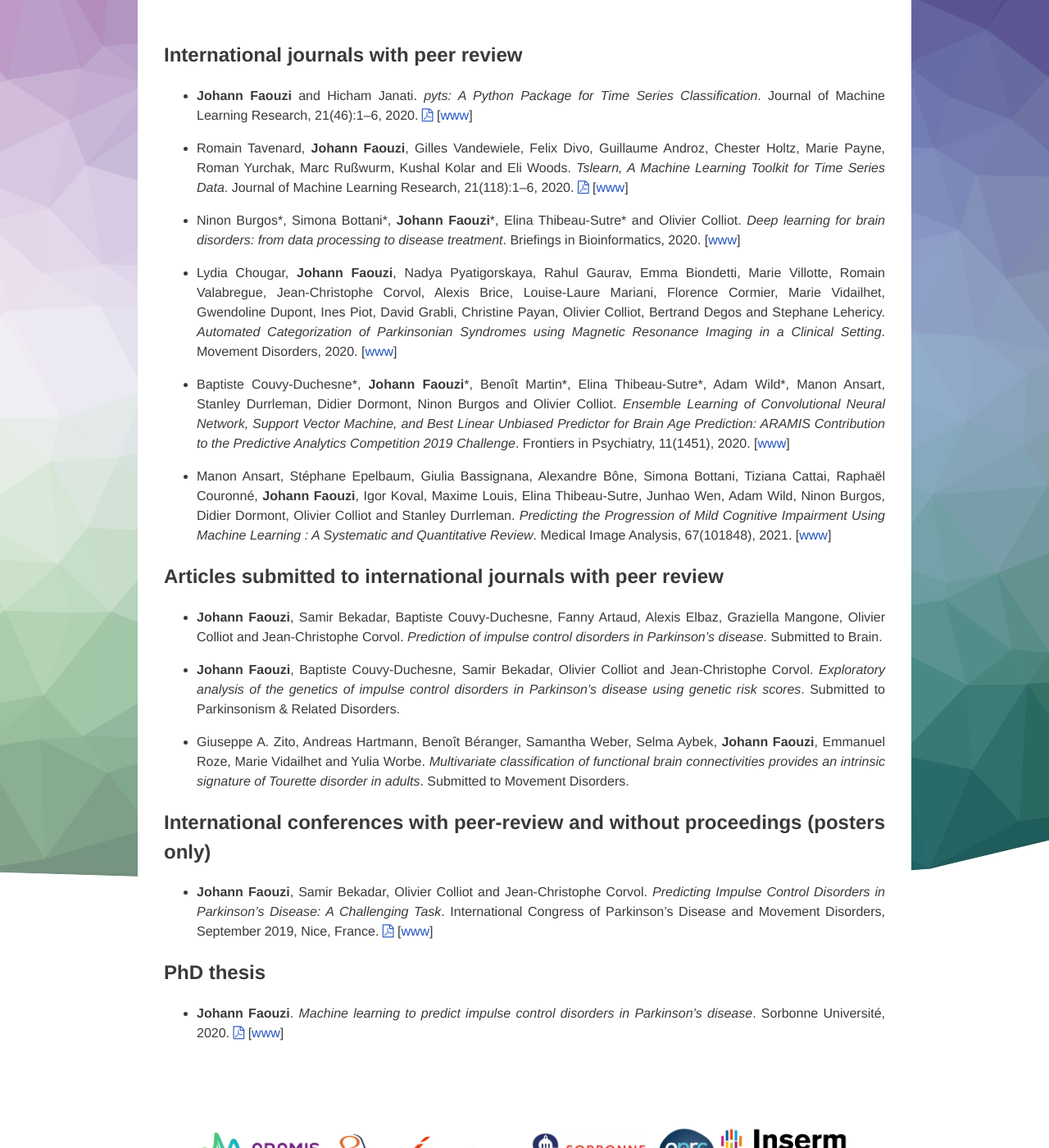
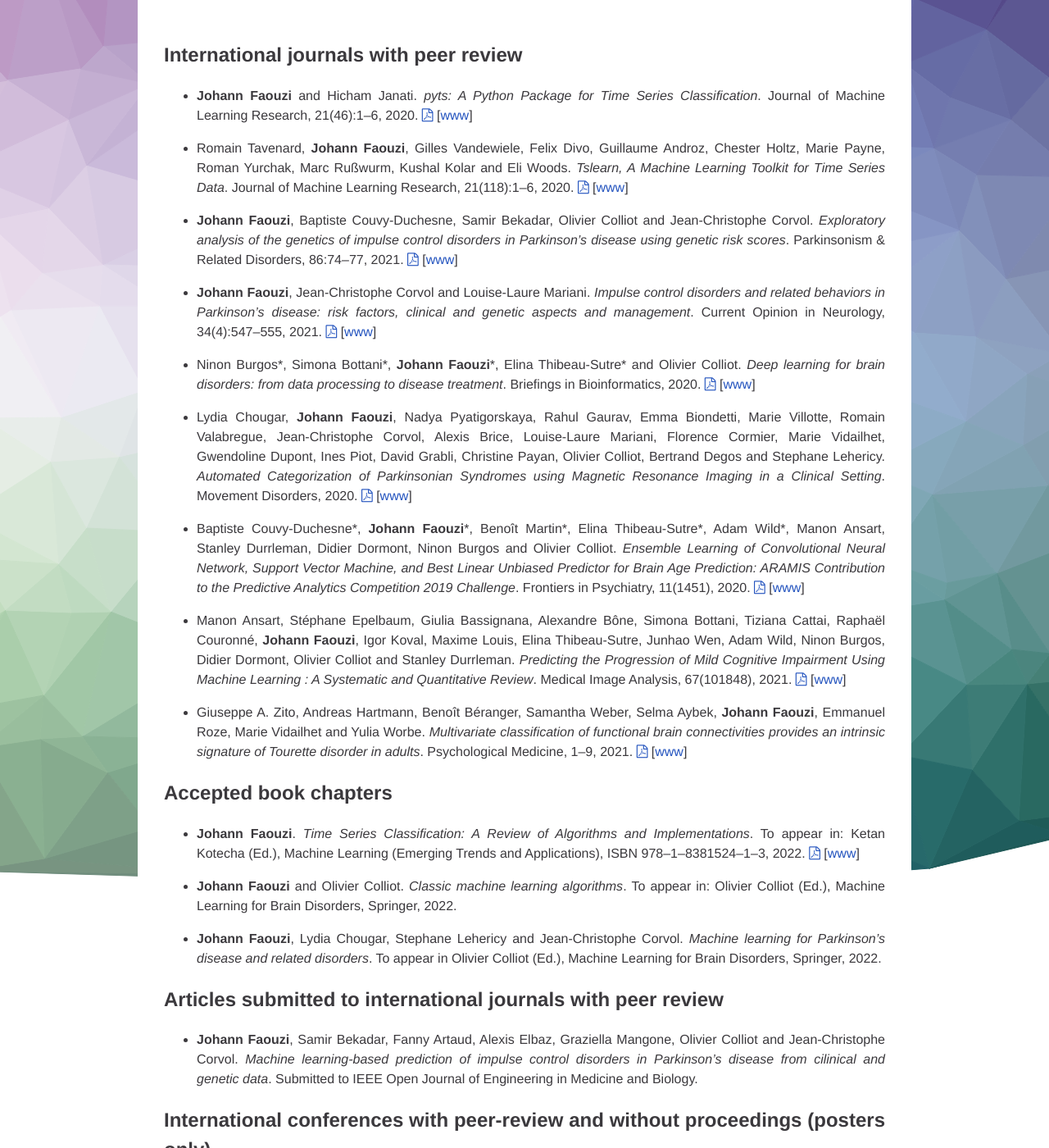
Before and after one commit to johannfaouzi/johannfaouzi.github.io, a Jekyll site: the page built from publications.md, in a window 1280 px wide and 1400 px high, scrolled down 326 px. Shown: the whole window at 82% size. Built offline with Jekyll 4.4.1, drawn with Linux system fonts in a browser that asks for light colours; some web fonts are replaced; our own code applies the rules of GitHub Pages for plain Markdown files.

Commit message:
Update website

```diff
--- a/publications.md
+++ b/publications.md
@@ -12,40 +12,71 @@ Journal of Machine Learning Research, 21(118):1--6, 2020.
 <a href="https://www.jmlr.org/papers/volume21/20-091/20-091.pdf"><i class="fa fa-file-pdf-o fa-1x"></i></a>
 [[www](https://www.jmlr.org/papers/v21/20-091.html)]
 
+* **Johann Faouzi**, Baptiste Couvy-Duchesne, Samir Bekadar, Olivier Colliot and Jean-Christophe Corvol.
+*Exploratory analysis of the genetics of impulse control disorders in Parkinson's disease using genetic risk scores*.
+Parkinsonism & Related Disorders, 86:74--77, 2021.
+<a href="https://hal.archives-ouvertes.fr/hal-03298502/document"><i class="fa fa-file-pdf-o fa-1x"></i></a>
+[[www](https://www.sciencedirect.com/science/article/abs/pii/S1353802021001280)]
+
+* **Johann Faouzi**, Jean-Christophe Corvol and Louise-Laure Mariani.
+*Impulse control disorders and related behaviors in Parkinson's disease: risk factors, clinical and genetic aspects and management*.
+Current Opinion in Neurology, 34(4):547--555, 2021.
+<a href="https://hal.archives-ouvertes.fr/hal-03298526/document"><i class="fa fa-file-pdf-o fa-1x"></i></a>
+[[www](https://doi.org/10.1097/WCO.0000000000000955)]
+
 * Ninon Burgos\*, Simona Bottani\*, **Johann Faouzi**\*, Elina Thibeau-Sutre\* and Olivier Colliot.
 *Deep learning for brain disorders: from data processing to disease treatment*.
 Briefings in Bioinformatics, 2020.
+<a href="https://hal.archives-ouvertes.fr/hal-03070554/document"><i class="fa fa-file-pdf-o fa-1x"></i></a>
 [[www](https://academic.oup.com/bib/advance-article-abstract/doi/10.1093/bib/bbaa310/6034041?redirectedFrom=fulltext)]
 
 * Lydia Chougar, **Johann Faouzi**, Nadya Pyatigorskaya, Rahul Gaurav, Emma Biondetti, Marie Villotte, Romain Valabregue, Jean-Christophe Corvol, Alexis Brice, Louise-Laure Mariani, Florence Cormier, Marie Vidailhet, Gwendoline Dupont, Ines Piot, David Grabli, Christine Payan, Olivier Colliot, Bertrand Degos and Stephane Lehericy.
 *Automated Categorization of Parkinsonian Syndromes using Magnetic Resonance Imaging in a Clinical Setting*.
 Movement Disorders, 2020.
+<a href="https://hal.sorbonne-universite.fr/hal-03046578v2/document"><i class="fa fa-file-pdf-o fa-1x"></i></a>
 [[www](https://onlinelibrary.wiley.com/doi/10.1002/mds.28348)]
 
 * Baptiste Couvy-Duchesne\*, **Johann Faouzi**\*, Benoît Martin\*, Elina Thibeau-Sutre\*, Adam Wild\*, Manon Ansart, Stanley Durrleman, Didier Dormont, Ninon Burgos and Olivier Colliot.
 *Ensemble Learning of Convolutional Neural Network, Support Vector Machine, and Best Linear Unbiased Predictor for Brain Age Prediction: ARAMIS Contribution to the Predictive Analytics Competition 2019 Challenge*.
 Frontiers in Psychiatry, 11(1451), 2020.
+<a href="https://hal.archives-ouvertes.fr/hal-03136463/document"><i class="fa fa-file-pdf-o fa-1x"></i></a>
 [[www](https://www.frontiersin.org/articles/10.3389/fpsyt.2020.593336/full)]
 
 * Manon Ansart, Stéphane Epelbaum, Giulia Bassignana, Alexandre Bône, Simona Bottani, Tiziana Cattai, Raphaël Couronné, **Johann Faouzi**, Igor Koval, Maxime Louis, Elina Thibeau-Sutre, Junhao Wen, Adam Wild, Ninon Burgos, Didier Dormont, Olivier Colliot and Stanley Durrleman.
 *Predicting the Progression of Mild Cognitive Impairment Using Machine Learning : A Systematic and Quantitative Review*.
 Medical Image Analysis, 67(101848), 2021.
+<a href="https://hal.archives-ouvertes.fr/hal-02337815v2/document"><i class="fa fa-file-pdf-o fa-1x"></i></a>
 [[www](https://doi.org/10.1016/j.media.2020.101848)]
+
+* Giuseppe A. Zito, Andreas Hartmann, Benoît Béranger, Samantha Weber, Selma Aybek, **Johann Faouzi**, Emmanuel Roze, Marie Vidailhet and Yulia Worbe.
+*Multivariate classification of functional brain connectivities provides an intrinsic signature of Tourette disorder in adults*.
+Psychological Medicine, 1--9, 2021.
+<a href="https://hal.inria.fr/hal-03480739/document"><i class="fa fa-file-pdf-o fa-1x"></i></a>
+[[www](https://doi.org/10.1017/S0033291721004232)]
+
+
+## Accepted book chapters
+
+* **Johann Faouzi**.
+*Time Series Classification: A Review of Algorithms and Implementations*.
+To appear in: Ketan Kotecha (Ed.), Machine Learning (Emerging Trends and Applications), ISBN 978--1--8381524--1--3, 2022.
+<a href="https://hal.inria.fr/hal-03558165/document"><i class="fa fa-file-pdf-o fa-1x"></i></a>
+[[www](https://www.proudpen.com/book/machine-learning-emerging-trends-and-applications/)]
+
+* **Johann Faouzi** and Olivier Colliot.
+*Classic machine learning algorithms*.
+To appear in: Olivier Colliot (Ed.), Machine Learning for Brain Disorders, Springer, 2022.
+
+* **Johann Faouzi**, Lydia Chougar, Stephane Lehericy and Jean-Christophe Corvol.
+*Machine learning for Parkinson's disease and related disorders*.
+To appear in Olivier Colliot (Ed.), Machine Learning for Brain Disorders, Springer, 2022.
 
 
 ## Articles submitted to international journals with peer review
 
-* **Johann Faouzi**, Samir Bekadar, Baptiste Couvy-Duchesne, Fanny Artaud, Alexis Elbaz, Graziella Mangone, Olivier Colliot and Jean-Christophe Corvol.
-*Prediction of impulse control disorders in Parkinson's disease*.
-Submitted to Brain.
-
-* **Johann Faouzi**, Baptiste Couvy-Duchesne, Samir Bekadar, Olivier Colliot and Jean-Christophe Corvol.
-*Exploratory analysis of the genetics of impulse control disorders in Parkinson's disease using genetic risk scores*.
-Submitted to Parkinsonism & Related Disorders.
-
-* Giuseppe A. Zito, Andreas Hartmann, Benoît Béranger, Samantha Weber, Selma Aybek, **Johann Faouzi**, Emmanuel Roze, Marie Vidailhet and Yulia Worbe.
-*Multivariate classification of functional brain connectivities provides an intrinsic signature of Tourette disorder in adults*.
-Submitted to Movement Disorders.
+* **Johann Faouzi**, Samir Bekadar, Fanny Artaud, Alexis Elbaz, Graziella Mangone, Olivier Colliot and Jean-Christophe Corvol.
+*Machine learning-based prediction of impulse control disorders in Parkinson's disease from cilinical and genetic data*.
+Submitted to IEEE Open Journal of Engineering in Medicine and Biology.
 
 
 ## International conferences with peer-review and without proceedings (posters only)
```
Also changed, not shown: talks.md (+29 -0 lines), teaching.md (+1 -8 lines), workshops.md (+8 -1 lines), 3 other files.
